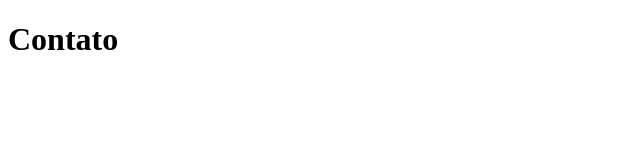
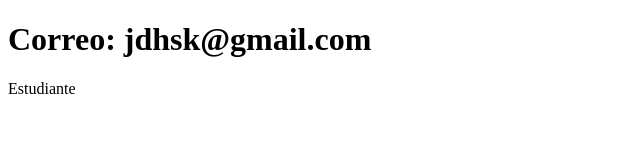
Before and after one commit to Sebastian210102/SistemaRegistro, a plain HTML site: page contacto.html in a window 1280 px wide. Shown: the whole page, without its empty margins (0-640 px from the left). Drawn offline with Linux system fonts and the light colour scheme.

Commit message:
Actualiza el contacto

```diff
--- a/contacto.html
+++ b/contacto.html
@@ -6,6 +6,7 @@
     <title>Contacto</title>
 </head>
 <body>
-    <h1>Contato</h1>
+    <h1>Correo: jdhsk@gmail.com </h1>
+        <p>Estudiante</p>
 </body>
 </html>
```
